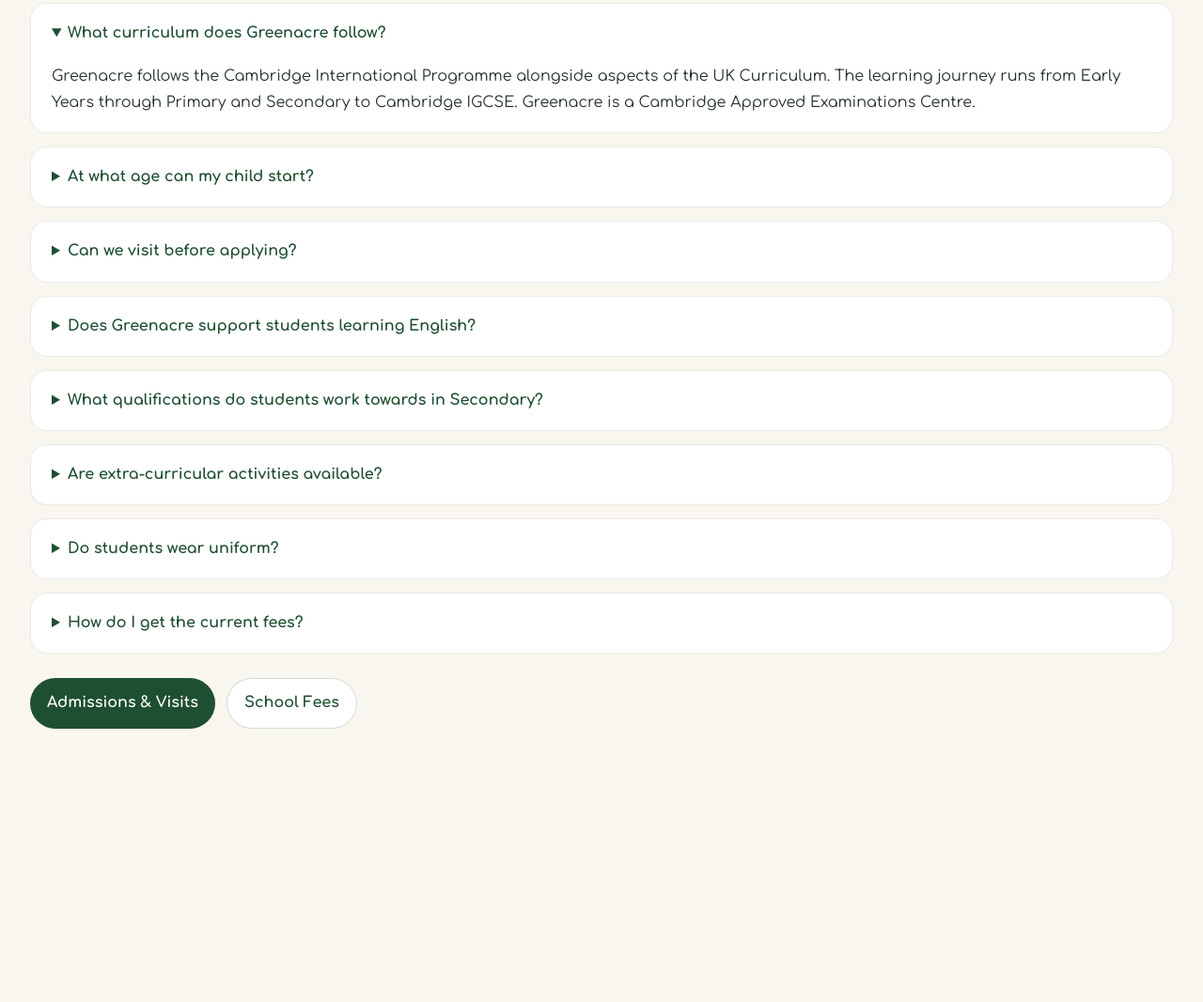
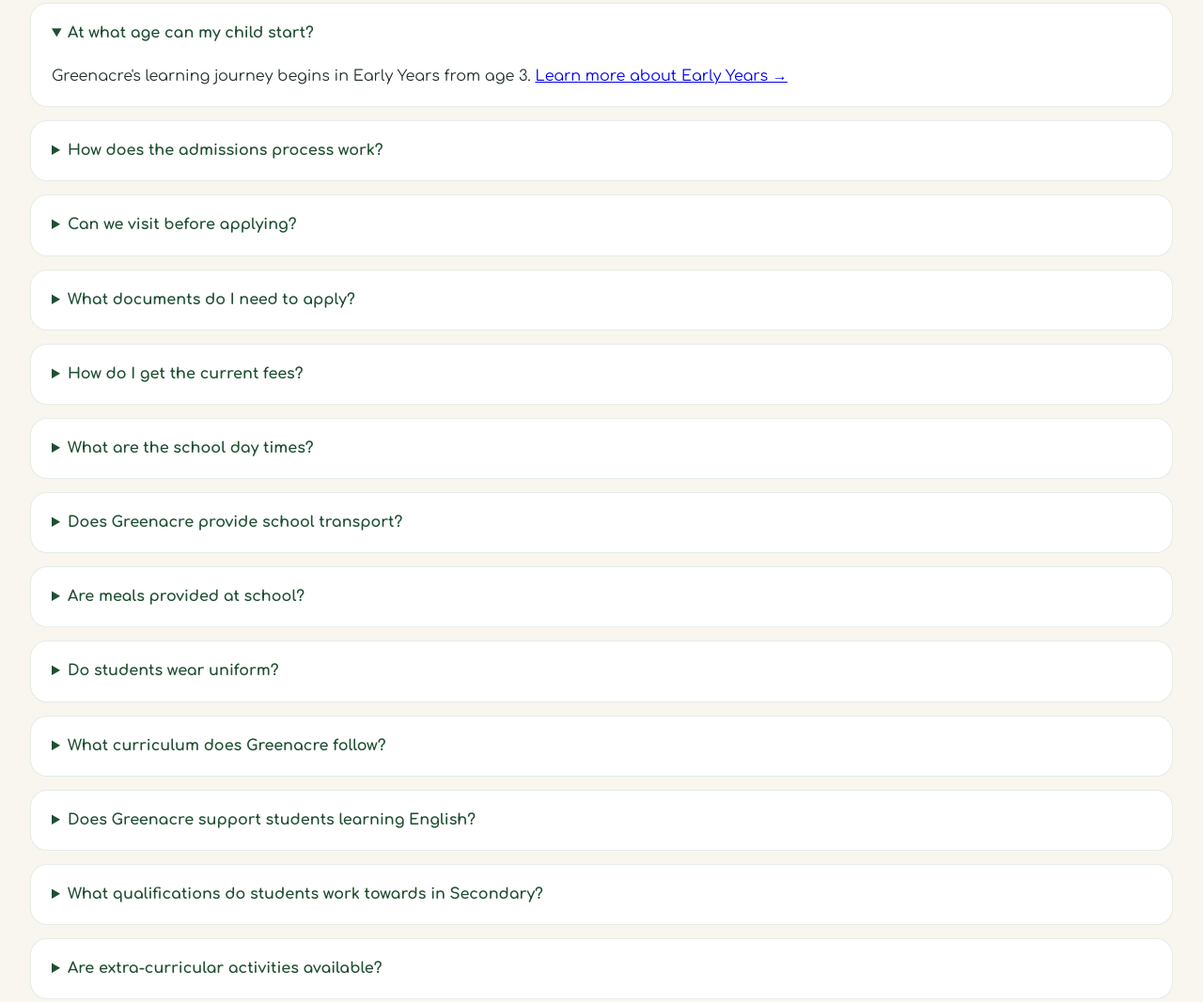
Before and after one commit to GreenacreAdmin/greenacre-website-draft, a plain HTML site: page admissions/faqs/index.html in a window 1280 px wide. Shown: the part 486-1553 px from the top of the page at 94% size. Before the commit the page ends 1284 px from the top, so only its background shows below. Drawn offline with Linux system fonts and the light colour scheme; files whose address does not match are found by name.

Commit message:
Expand and reorganise admissions FAQs

```diff
--- a/admissions/faqs/index.html
+++ b/admissions/faqs/index.html
@@ -57,14 +57,19 @@ main > section:not(.page-hero):not(.subhero){padding-top:30px!important;padding-
 </nav></div></header><main>
 <section class="page-hero"><div class="wrap"><div class="eyebrow">Greenacre International School / Koh Samui, Thailand</div><h1>Frequently Asked Questions</h1><p>Answers to some of the questions families commonly ask when considering Greenacre.</p></div></section>
 <section><div class="wrap"><div class="kicker">Greenacre at a glance</div><h2>Questions from families</h2><div class="faq">
-<details open=""><summary>What curriculum does Greenacre follow?</summary><p>Greenacre follows the Cambridge International Programme alongside aspects of the UK Curriculum. The learning journey runs from Early Years through Primary and Secondary to Cambridge IGCSE. Greenacre is a Cambridge Approved Examinations Centre.</p></details>
-<details><summary>At what age can my child start?</summary><p>Greenacre's learning journey begins in Early Years from age 3.</p></details>
-<details><summary>Can we visit before applying?</summary><p>Yes. Families are encouraged to visit with their child during a normal school day, meet the team and experience the atmosphere of Greenacre for themselves.</p></details>
-<details><summary>Does Greenacre support students learning English?</summary><p>Yes. The school's approach includes support for EAL learners and teaching is adapted so that students can participate and make progress.</p></details>
-<details><summary>What qualifications do students work towards in Secondary?</summary><p>Students progress towards Cambridge IGCSE in Years 10 and 11. The current pathway includes English Language, English as a Second Language, Mathematics, Co-ordinated Sciences, Geography, Global Perspectives and Art &amp; Design.</p></details>
-<details><summary>Are extra-curricular activities available?</summary><p>Yes. Clubs and extra-curricular activities are offered as part of wider school life. The current programme is published separately because activities can change from term to term.</p></details>
-<details><summary>Do students wear uniform?</summary><p>Yes. Greenacre has school uniform requirements. Current practical information and uniform details are available in Parent Information.</p></details>
-<details><summary>How do I get the current fees?</summary><p>The 2026/27 fee schedule is available on the Fees page. For questions about fees or the application process, contact Admissions.</p></details>
+<details open=""><summary>At what age can my child start?</summary><p>Greenacre's learning journey begins in Early Years from age 3. <a href="/learning/early-years/">Learn more about Early Years →</a></p></details>
+<details><summary>How does the admissions process work?</summary><p>Our <a href="/admissions/admissions-visits/">Admissions &amp; Visits page</a> explains the application process and how to arrange a visit to Greenacre.</p></details>
+<details><summary>Can we visit before applying?</summary><p>Yes. Families are encouraged to visit with their child during a normal school day, meet the team and experience the atmosphere of Greenacre for themselves. <a href="/admissions/admissions-visits/">Learn about admissions and visits →</a></p></details>
+<details><summary>What documents do I need to apply?</summary><p>Families will usually need to provide identification documents for the student and parents or guardians, together with relevant previous school records where applicable. Requirements may vary depending on the student's circumstances, so please contact Admissions for confirmation of the documents required for your application. <a href="/admissions/admissions-visits/">Contact Admissions →</a></p></details>
+<details><summary>How do I get the current fees?</summary><p>The 2026/27 fee schedule is available on the Fees page. For questions about fees or the application process, contact Admissions. <a href="/admissions/fees/">View current fees →</a></p></details>
+<details><summary>What are the school day times?</summary><p>For school hours, arrival and collection information, see our <a href="/parent-information/key-information/">Key Information page</a>.</p></details>
+<details><summary>Does Greenacre provide school transport?</summary><p>Information about school transport and current routes is available on our <a href="/parent-information/services/">Services page</a>.</p></details>
+<details><summary>Are meals provided at school?</summary><p>Information about school meals and catering is available on our <a href="/parent-information/services/">Services page</a>.</p></details>
+<details><summary>Do students wear uniform?</summary><p>Yes. Greenacre has school uniform requirements. Current practical information and uniform details are available in Parent Information. <a href="/parent-information/key-information/">View uniform information →</a></p></details>
+<details><summary>What curriculum does Greenacre follow?</summary><p>Greenacre follows the Cambridge International Programme alongside aspects of the UK Curriculum. The learning journey runs from Early Years through Primary and Secondary to Cambridge IGCSE. Greenacre is a Cambridge Approved Examinations Centre. <a href="/learning/curriculum/">Explore our curriculum →</a></p></details>
+<details><summary>Does Greenacre support students learning English?</summary><p>Yes. The school's approach includes support for EAL learners and teaching is adapted so that students can participate and make progress. <a href="/learning/curriculum/">Explore our curriculum →</a></p></details>
+<details><summary>What qualifications do students work towards in Secondary?</summary><p>Students progress towards Cambridge IGCSE in Years 10 and 11. The current pathway includes English Language, English as a Second Language, Mathematics, Co-ordinated Sciences, Geography, Global Perspectives and Art &amp; Design. <a href="/learning/secondary/">Learn more about Secondary →</a></p></details>
+<details><summary>Are extra-curricular activities available?</summary><p>Yes. Clubs and extra-curricular activities are offered as part of wider school life. The current programme is published separately because activities can change from term to term. <a href="/learning/clubs-ecas/">View clubs and ECAs →</a></p></details>
 </div><div class="action-row"><a class="action" data-path="admissions/admissions-visits" href="/admissions/admissions-visits">Admissions &amp; Visits</a><a class="action alt" data-path="admissions/fees" href="/admissions/fees">School Fees</a></div></div></section>
 </main>
 <style>
```
